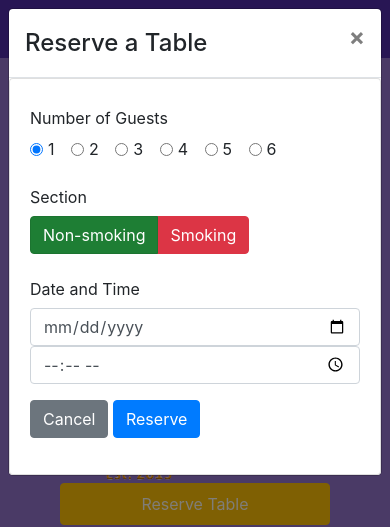
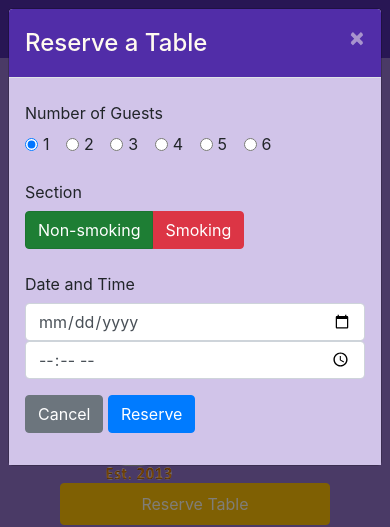
Before and after one commit to vinicio328/frontend-bootstrap, a website: page index.html in a window 390 px wide. Both pictures are taken after a click on the button "Reserve Table". Shown: the top 527 px of the page. Drawn offline with nearby package versions, Linux system fonts and the light colour scheme.

Commit message:
NPM scripts 1

```diff
--- a/css/styles.scss
+++ b/css/styles.scss
@@ -75,3 +75,16 @@ body{
     bottom: 0px;
     z-index: 1;
 }
+
+.modal-header {
+	background-color: $background-dark;
+	color: floralwhite;
+
+	.close {
+		color: floralwhite;
+	}
+}
+
+.modal-body {
+	background-color: $background-pale;
+}
--- a/index.html
+++ b/index.html
@@ -31,7 +31,7 @@
 					<li class="nav-item"><a class="nav-link" href="./contactus.html"><span class="fa fa-address-card fa-lg"></span> Contact</a></li>
 				</ul>
 				<span class="navbar-text">
-					<a data-toggle="modal" data-target="#loginModal" class="btn">
+					<a class="btn" id="btnLogin">
 						<span class="fa fa-sign-in"></span> Login
 					</a>
 				</span>
@@ -85,7 +85,7 @@
 					</h4>
 					<button type="button" class="close" data-dismiss="modal">&times;</button>
 				</div>
-				<div class="card card-body">
+				<div class="modal-body">
 					<form>
 						<div class="form-group row">
 							<label for="guests" class="col-md-4 col-form-label">Number of Guests</label>
@@ -175,7 +175,7 @@
 					<img src="img/logo.png" class="img-fluid">
 				</div>
 				<div class="col-12 col-sm-3 align-self-center">
-					<a role="button" class="btn btn-block nav-link btn-warning" data-target="#reserveModal" data-toggle="modal">Reserve Table</a>
+					<a role="button" class="btn btn-block nav-link btn-warning" id="btnReserve">Reserve Table</a>
 				</div>
 			</div>
 		</div>
@@ -353,24 +353,7 @@
 	<script src="node_modules/jquery/dist/jquery.slim.min.js"></script>
 	<script src="node_modules/popper.js/dist/umd/popper.min.js"></script>
 	<script src="node_modules/bootstrap/dist/js/bootstrap.min.js"></script>
-	<script>
-		$(document).ready(function(){
-			$("#mycarousel").carousel( { interval: 2000 } );
-
-			$("#carouselButton").click(function(){
-				if ($("#carouselButton").children("span").hasClass('fa-pause')) {
-					$("#mycarousel").carousel('pause');
-					$("#carouselButton").children("span").removeClass('fa-pause');
-					$("#carouselButton").children("span").addClass('fa-play');
-				}
-				else if ($("#carouselButton").children("span").hasClass('fa-play')){
-					$("#mycarousel").carousel('cycle');
-					$("#carouselButton").children("span").removeClass('fa-play');
-					$("#carouselButton").children("span").addClass('fa-pause');
-				}
-			});
-		});
-	</script>
+	<script src="js/scripts.js"></script>
 </body>
 
 </html>
--- /dev/null
+++ b/js/scripts.js
@@ -0,0 +1,24 @@
+$(document).ready(function(){
+	$("#mycarousel").carousel( { interval: 2000 } );
+
+	$("#carouselButton").click(function(){
+		if ($("#carouselButton").children("span").hasClass('fa-pause')) {
+			$("#mycarousel").carousel('pause');
+			$("#carouselButton").children("span").removeClass('fa-pause');
+			$("#carouselButton").children("span").addClass('fa-play');
+		}
+		else if ($("#carouselButton").children("span").hasClass('fa-play')){
+			$("#mycarousel").carousel('cycle');
+			$("#carouselButton").children("span").removeClass('fa-play');
+			$("#carouselButton").children("span").addClass('fa-pause');
+		}
+	});
+
+	$("#btnLogin").on("click", function () {
+		$("#loginModal").modal();
+	});
+
+	$("#btnReserve").on("click", function () {
+		$("#reserveModal").modal();
+	});
+});
```
Also changed, not shown: package.json (+7 -3 lines), css/styles.css, 1 other file.
